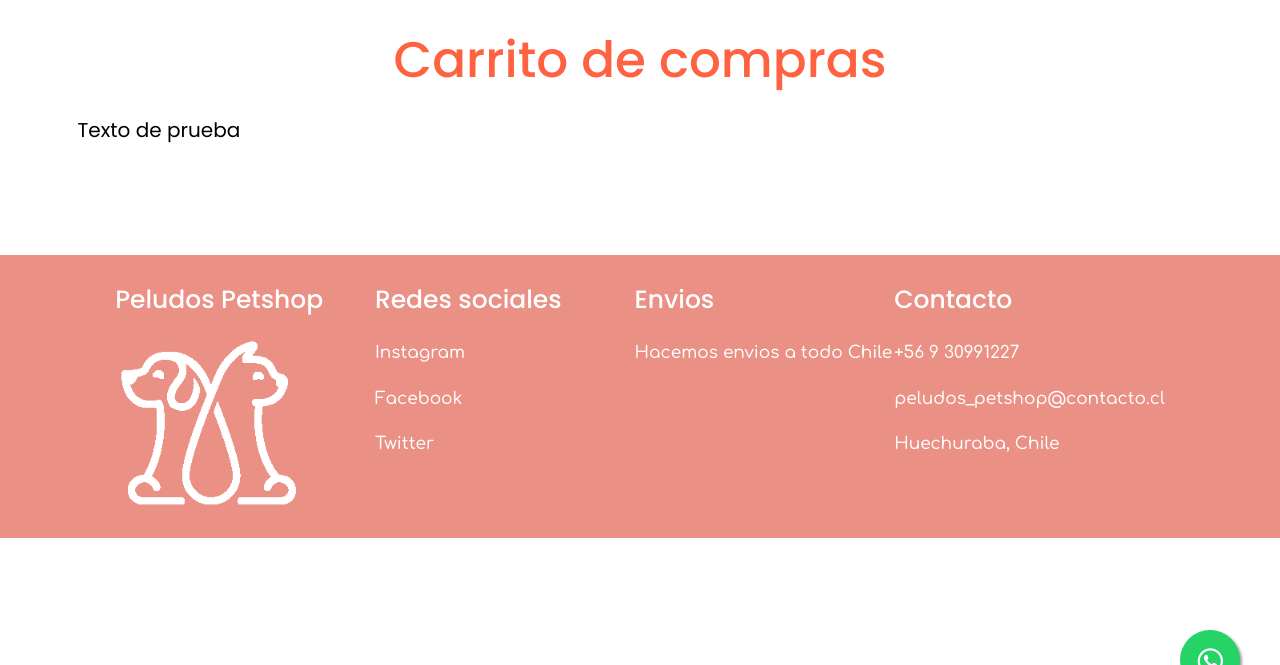
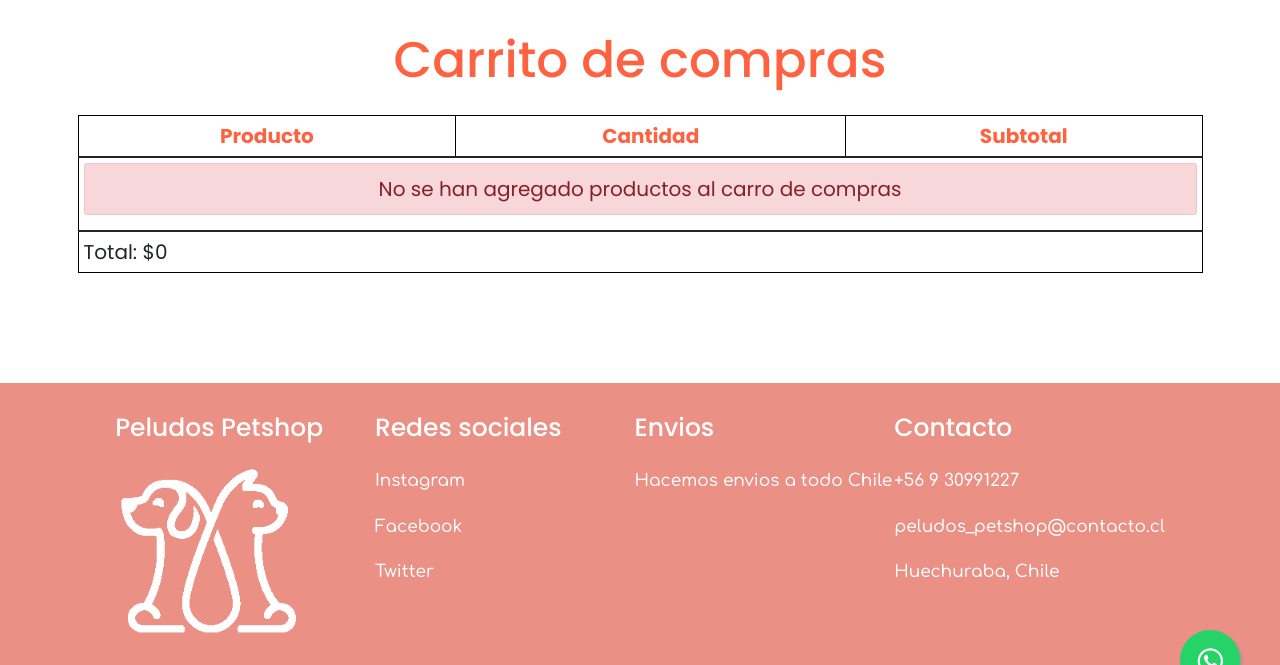
Before and after one commit to ji-munozf/project_peludos_petshop, a Django app: page /carrito_de_compras/ in a window 1280 px wide. Shown: the part 70-735 px from the top of the page. Run offline with Django 4.2, Linux system fonts and the light colour scheme; some libraries are stand-ins or nearby versions.

Commit message:
carrito listo

```diff
--- a/carro/carro.py
+++ b/carro/carro.py
@@ -5,8 +5,8 @@ class Carro:
         carro=self.session.get("carro")
         if not carro:
             carro=self.session["carro"]={}
-        else:
-            self.carro=carro
+
+        self.carro=carro
 
     def agregar(self, producto):
         if(str(producto.idProducto) not in self.carro.keys()):
@@ -21,6 +21,7 @@ class Carro:
             for key, value in self.carro.items():
                 if key==str(producto.idProducto):
                     value["cantidad"]=value["cantidad"]+1
+                    value["precio"]=value["precio"]+producto.precio
                     break
         self.guardar_carro()
 
@@ -38,6 +39,7 @@ class Carro:
         for key, value in self.carro.items():
                 if key==str(producto.idProducto):
                     value["cantidad"]=value["cantidad"]-1
+                    value["precio"]=value["precio"]-producto.precio
                     if value["cantidad"]<1:
                         self.eliminar(producto)
                     break
--- /dev/null
+++ b/carro/context_processor.py
@@ -0,0 +1,15 @@
+def importe_total_carro(request):
+    total=0
+    session = request.session
+    carro = session.get("carro")
+    if not carro:
+        carro = session["carro"] = {}
+    else:
+        carro = carro
+
+        carro = carro.items()
+        for key, value in carro:
+
+            total = total + value["precio"]
+
+    return {"importe_total_carro": total}
--- /dev/null
+++ b/carro/urls.py
@@ -0,0 +1,11 @@
+from django.urls import path
+from .views import agregar_producto, eliminar_producto, restar_producto, limpiar_carro
+
+app_name="carro"
+
+urlpatterns = [
+    path("agregar/<int:producto_id>/", agregar_producto, name="agregar"),
+    path("eliminar/<int:producto_id>/", eliminar_producto, name="eliminar"),
+    path("restar/<int:producto_id>/", restar_producto, name="restar"),
+    path("limpiar/", limpiar_carro, name="limpiar"),
+]
--- /dev/null
+++ b/peludos_petshop/templates/Carro/widget.html
@@ -0,0 +1,41 @@
+{% load humanize %}
+<table class="table table-bordered" style="border: #000;">
+    <thead>
+        <tr class="text-center" style="color: #FE6240; font-size: 20px;">
+            <th>Producto</th>
+            <th>Cantidad</th>
+            <th>Subtotal</th>
+        </tr>
+    </thead>
+    <tbody>
+        {% if request.session.carro.items %}
+            {% for key, value in request.session.carro.items %}
+                <tr class="text-center" style="font-size: 20px;">
+                    <td>{{value.nombre}}</td>
+                    <td>
+                        <a href="{% url 'carro:agregar' value.producto_id %}" class="btn btn-primary btn-sm" style="background-color: #d45079; border-color: #d45079;">+</a>
+                        {{value.cantidad}}
+                        <a href="{% url 'carro:restar' value.producto_id %}" class="btn btn-primary btn-sm" style="background-color: #d45079; border-color: #d45079;">-</a>
+                    </td>
+                    <td>${{value.precio | intcomma}}</td>
+                </tr>
+            {% endfor %}
+        {% else %}
+            <tr>
+                <td colspan="3">
+                    <div class="alert alert-danger text-center" style="font-size: 20px;">
+                        No se han agregado productos al carro de compras
+                    </div>
+                </td>
+            </tr>
+        {% endif %}
+    </tbody>
+    <tfoot>
+        <tr>
+            <td colspan="3" style="font-size: 20px;">
+                Total: ${{importe_total_carro | intcomma}}
+            </td>
+        </tr>
+    </tfoot>
+
+</table>
--- a/peludos_petshop/templates/peludos_petshop/Vista_usuario/alimentos_secos_perro.html
+++ b/peludos_petshop/templates/peludos_petshop/Vista_usuario/alimentos_secos_perro.html
@@ -158,8 +158,8 @@
                 <h4>{{ m.nomProducto | title }}</h4>
                 <p class="price">Precio: ${{ m.precio | intcomma }}</p>
                 <p class="price">Stock: {{ m.stock }} unidades</p>
-                <div class="card-footer text_center" style="padding-bottom: 15px;">
-                    <a href="#" class="btn btn-success">Añadir al carrito</a>
+                <div class="card-footer text_center" style="padding-bottom: 15px; background-color: #fff;">
+                    <a href="{% url 'carro:agregar' m.idProducto %}" class="btn btn-success" style="background-color: #d45079; border-color: #d45079;">Añadir al carrito</a>
                 </div>
             </div>
             {% endif %}
--- a/peludos_petshop/templates/peludos_petshop/Vista_usuario/carrito.html
+++ b/peludos_petshop/templates/peludos_petshop/Vista_usuario/carrito.html
@@ -143,8 +143,9 @@
         </div>
     </section>
 
-    <div class="container" style="padding-bottom: 100px; font-size: 20px;">
-        <p style="color: #000;">Texto de prueba</p>
+    {% load humanize %}
+    <div class="container" style="padding-bottom: 100px;">
+        {% include "carro/widget.html" %}
     </div>
 
     <a href="https://api.whatsapp.com/send?phone=930991227&text=Hola%20buenas.%20¡Necesito%20de%20su%20ayuda!"
--- a/project_peludos_petshop/settings.py
+++ b/project_peludos_petshop/settings.py
@@ -75,6 +75,7 @@ TEMPLATES = [
                 'django.template.context_processors.request',
                 'django.contrib.auth.context_processors.auth',
                 'django.contrib.messages.context_processors.messages',
+                'carro.context_processor.importe_total_carro',
             ],
         },
     },
--- a/project_peludos_petshop/urls.py
+++ b/project_peludos_petshop/urls.py
@@ -22,6 +22,7 @@ urlpatterns = [
     path('admin/', admin.site.urls),
     path('', include('peludos_petshop.urls')),
     path('api/', include('api_rest.urls')),
+    path('carro/', include('carro.urls')),
     path('accounts/', include('django.contrib.auth.urls'))
 ]
 
```
Also changed, not shown: carro/views.py (+5 -5 lines).
